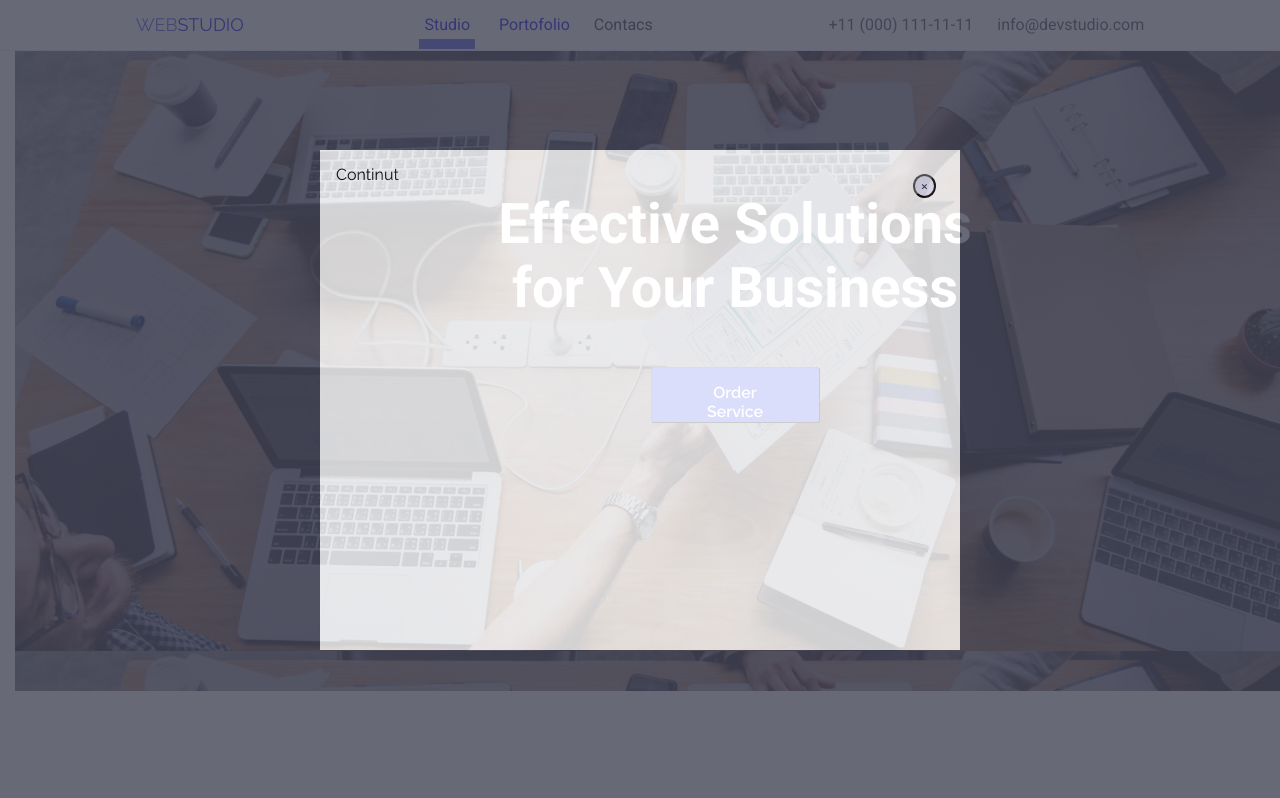
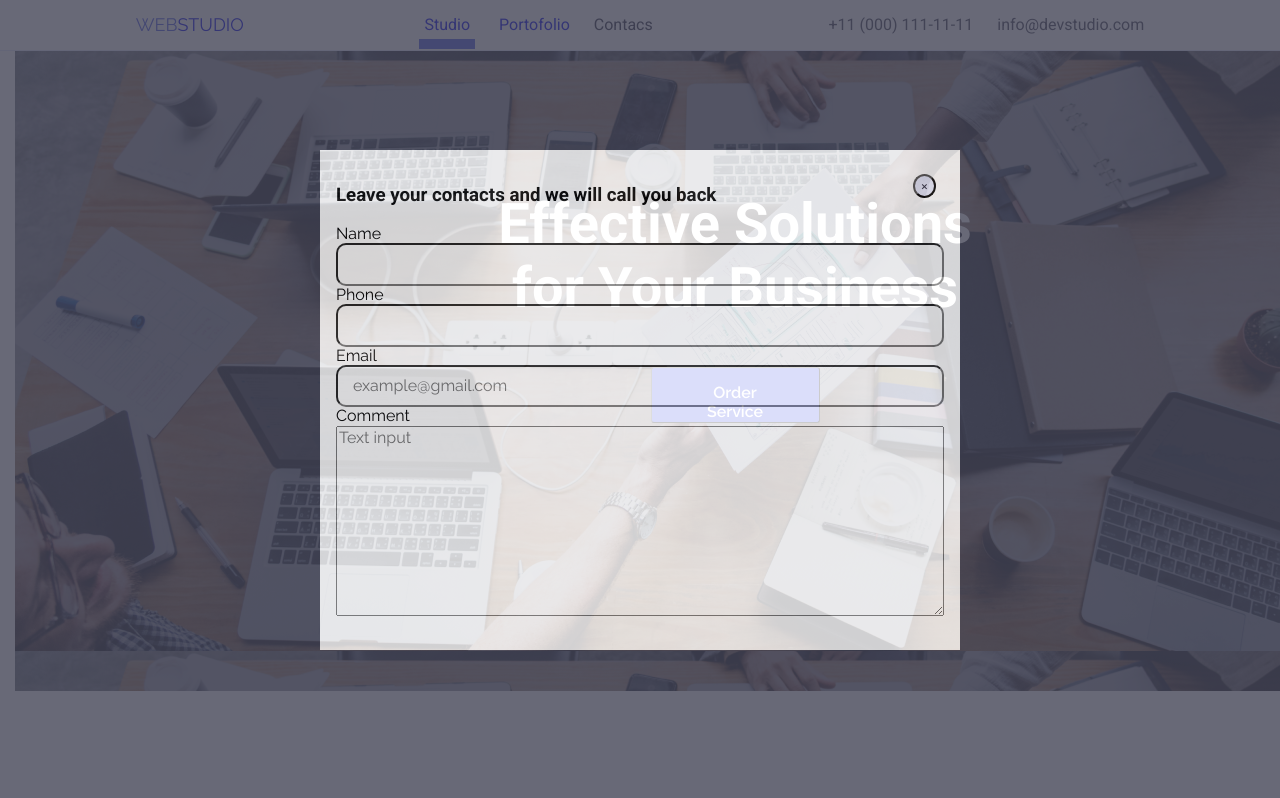
Before and after one commit to MystGunn/goit-markup-hw-06, a plain HTML site: page index.html in a window 1280 px wide. Both pictures are taken after a click on the button "Order Service". Shown: the top 798 px of the page. Drawn offline with Linux system fonts and the light colour scheme.

Commit message:
Form
Adaugarea form + modificarile

```diff
--- a/index.html
+++ b/index.html
@@ -65,7 +65,48 @@
       <div class="modal is-hidden" data-modal>
         <div class="modal-content">
           <button class="close-btn" data-modal-close>&times;</button>
-          Continut
+          <form
+            action
+            method="get"
+            class="form"
+            name="form-info"
+            autocomplete="on"
+          >
+            <h3>Leave your contacts and we will call you back</h3>
+
+            <div role="group" class="form-group">
+              <label for="name">Name</label>
+              <input type="text" id="name" name="name" autofocus />
+            </div>
+
+            <div role="group" class="form-group">
+              <label for="phone">Phone</label>
+              <input type="tel" id="phone" name="phone" autofocus />
+            </div>
+
+            <div role="group" class="form-group">
+              <label for="email">Email</label>
+              <input
+                type="text"
+                id="email"
+                name="email"
+                required
+                autofocus
+                placeholder="example@gmail.com"
+              />
+            </div>
+
+            <div role="group" class="form-group">
+              <label for="comment">Comment</label>
+              <textarea
+                name="comment"
+                id="comment"
+                cols="30"
+                rows="10"
+                placeholder="Text input"
+              ></textarea>
+            </div>
+          </form>
         </div>
       </div>
 
--- a/styles.css
+++ b/styles.css
@@ -416,3 +416,18 @@ a:hover {
   font-family: var(--overlay-font-family);
   font-size: 16px;
 }
+
+.form {
+  display: flex;
+  flex-direction: column;
+}
+
+.form-group {
+  display: flex;
+  flex-direction: column;
+}
+
+.form-group input {
+  padding: 10px 15px;
+  border-radius: 10px;
+}
```
